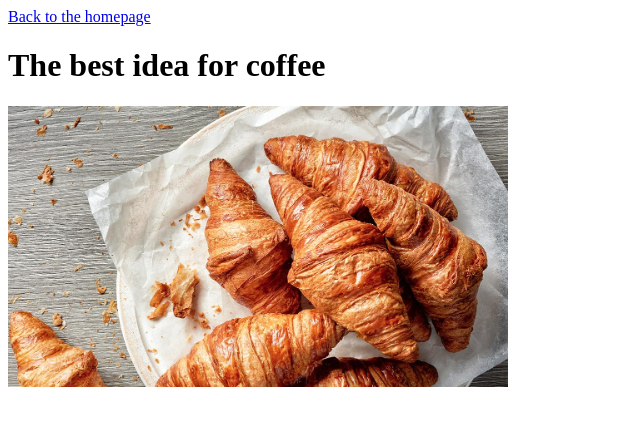
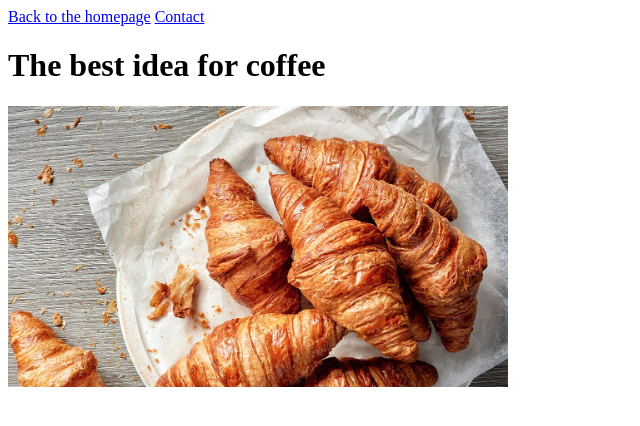
Before and after one commit to KovYana/Croissant, a plain HTML site: page photo.html in a window 1280 px wide. Shown: the full height of the page, 0-640 px from the left. Drawn offline with Linux system fonts and the light colour scheme.

Commit message:
link's update

```diff
--- a/photo.html
+++ b/photo.html
@@ -9,7 +9,10 @@
 </head>
 
 <body>
-    <a href="index.html">Back to the homepage</a>
+    <div>
+        <a href="index.html">Back to the homepage</a>
+        <a href="contact.html">Contact</a>
+    </div>
     <h1> The best idea for coffee</h1>
     <img src="images/croissant.jpg" width="500px" />
 </body>
```
